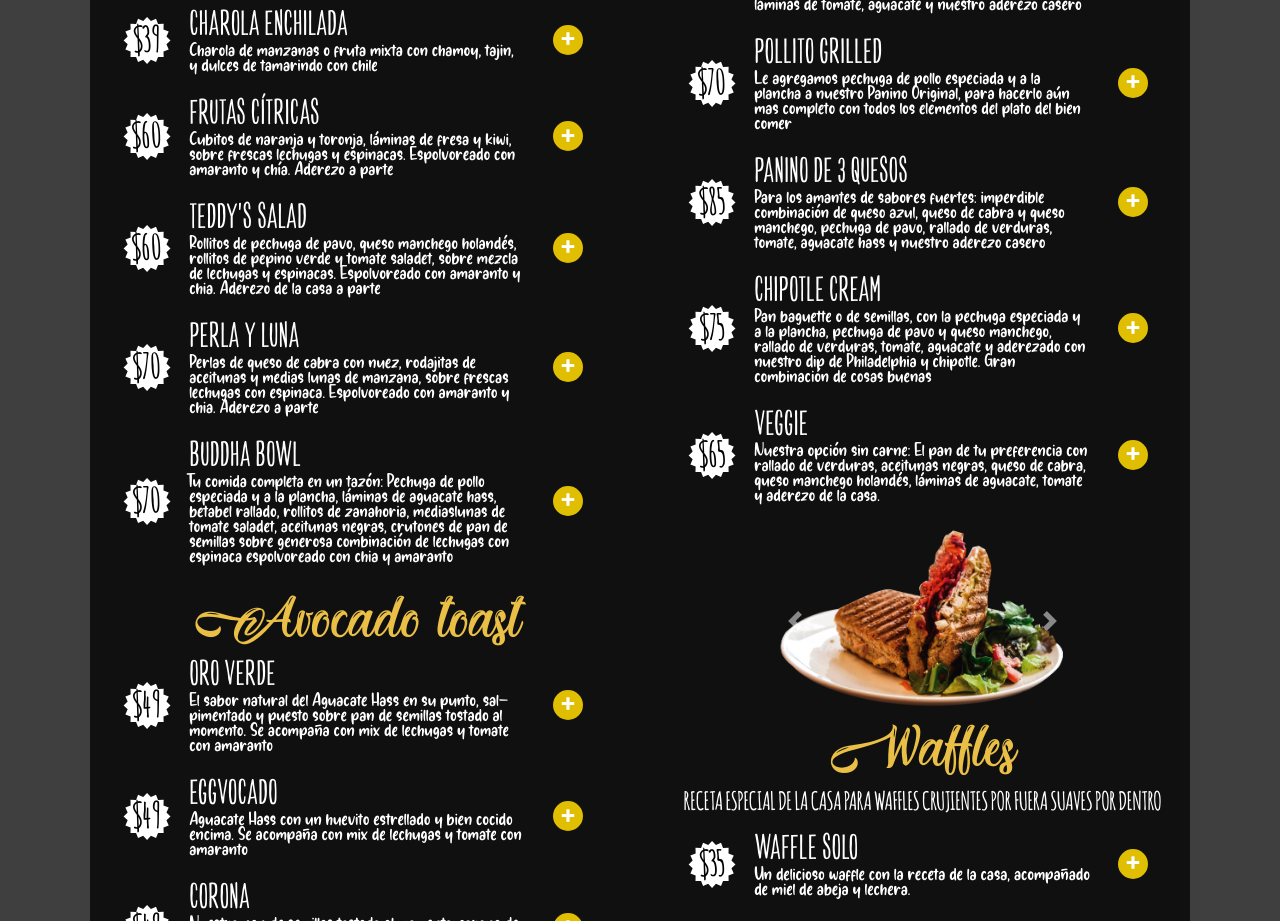
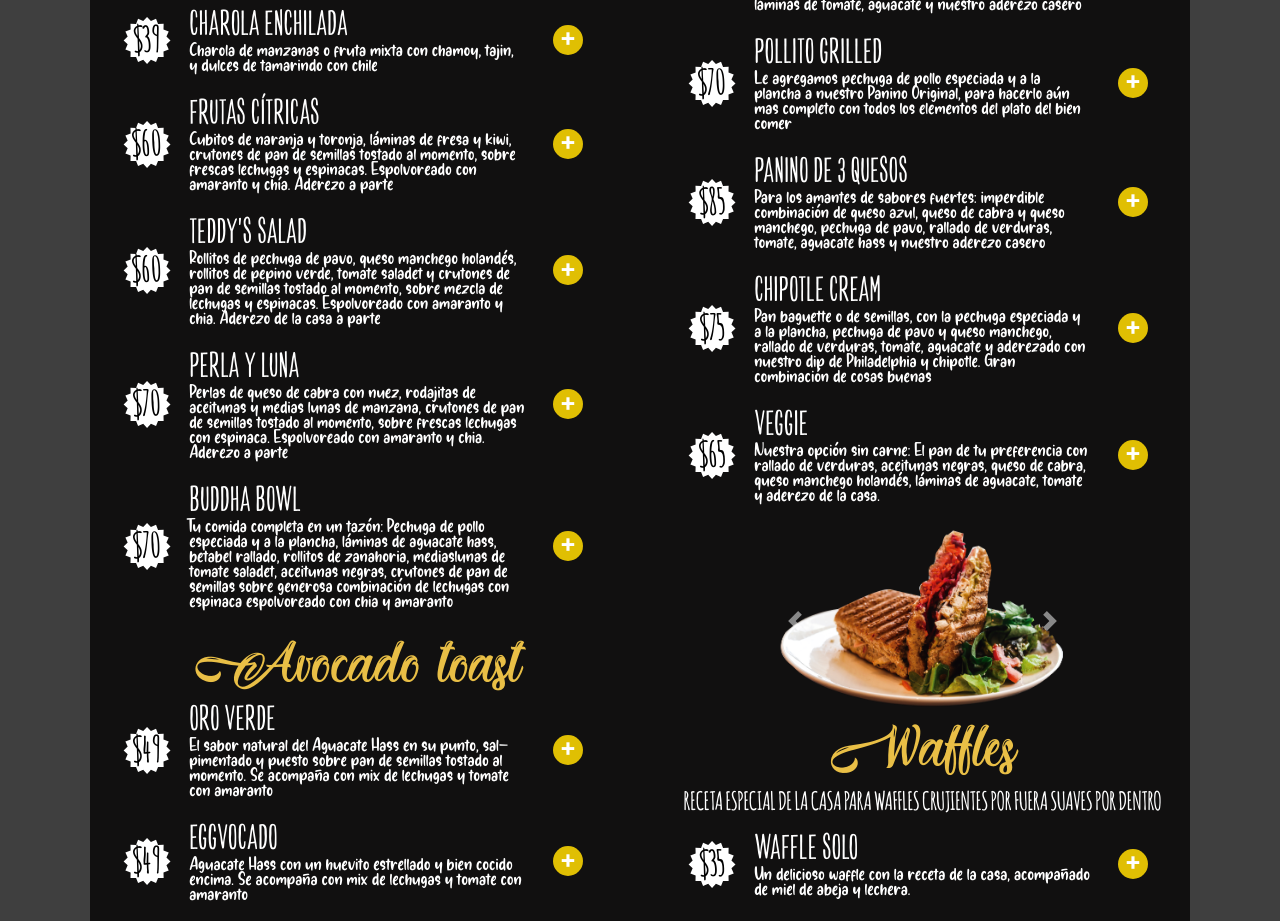
Before and after one commit to jessicafarias/frutastic_restaurant, a React (Create React App) app: page / in a window 1280 px wide. Shown: the part 3580-4501 px from the top of the page. Built offline with nearby package versions, Linux system fonts and the light colour scheme.

Commit message:
docs: Adding new description

```diff
--- a/src/constants/Salads.js
+++ b/src/constants/Salads.js
@@ -16,21 +16,21 @@ const SaladsList = [{
   precio: 60,
   color: 'yellow',
   image: 'none',
-  description: 'Cubitos de naranja y toronja, láminas de fresa y kiwi, sobre frescas lechugas y espinacas. Espolvoreado con amaranto y chía. Aderezo a parte',
+  description: 'Cubitos de naranja y toronja, láminas de fresa y kiwi, crutones de pan de semillas tostado al momento, sobre frescas lechugas y espinacas. Espolvoreado con amaranto y chía. Aderezo a parte',
 },
 {
   id: 3,
   name: "TEDDY'S SALAD",
   precio: 60,
   image: 'none',
-  description: 'Rollitos de pechuga de pavo, queso manchego holandés, rollitos de pepino verde y tomate saladet, sobre mezcla de lechugas y espinacas. Espolvoreado con amaranto y chia. Aderezo de la casa a parte',
+  description: 'Rollitos de pechuga de pavo, queso manchego holandés, rollitos de pepino verde, tomate saladet y crutones de pan de semillas tostado al momento, sobre mezcla de lechugas y espinacas. Espolvoreado con amaranto y chia. Aderezo de la casa a parte',
 },
 {
   id: 4,
   name: 'PERLA Y LUNA',
   precio: 70,
   image: 'none',
-  description: 'Perlas de queso de cabra con nuez, rodajitas de aceitunas y medias lunas de manzana, sobre frescas lechugas con espinaca. Espolvoreado con amaranto y chia. Aderezo a parte',
+  description: 'Perlas de queso de cabra con nuez, rodajitas de aceitunas y medias lunas de manzana, crutones de pan de semillas tostado al momento, sobre frescas lechugas con espinaca. Espolvoreado con amaranto y chia. Aderezo a parte',
 },
 {
   id: 5,
```
